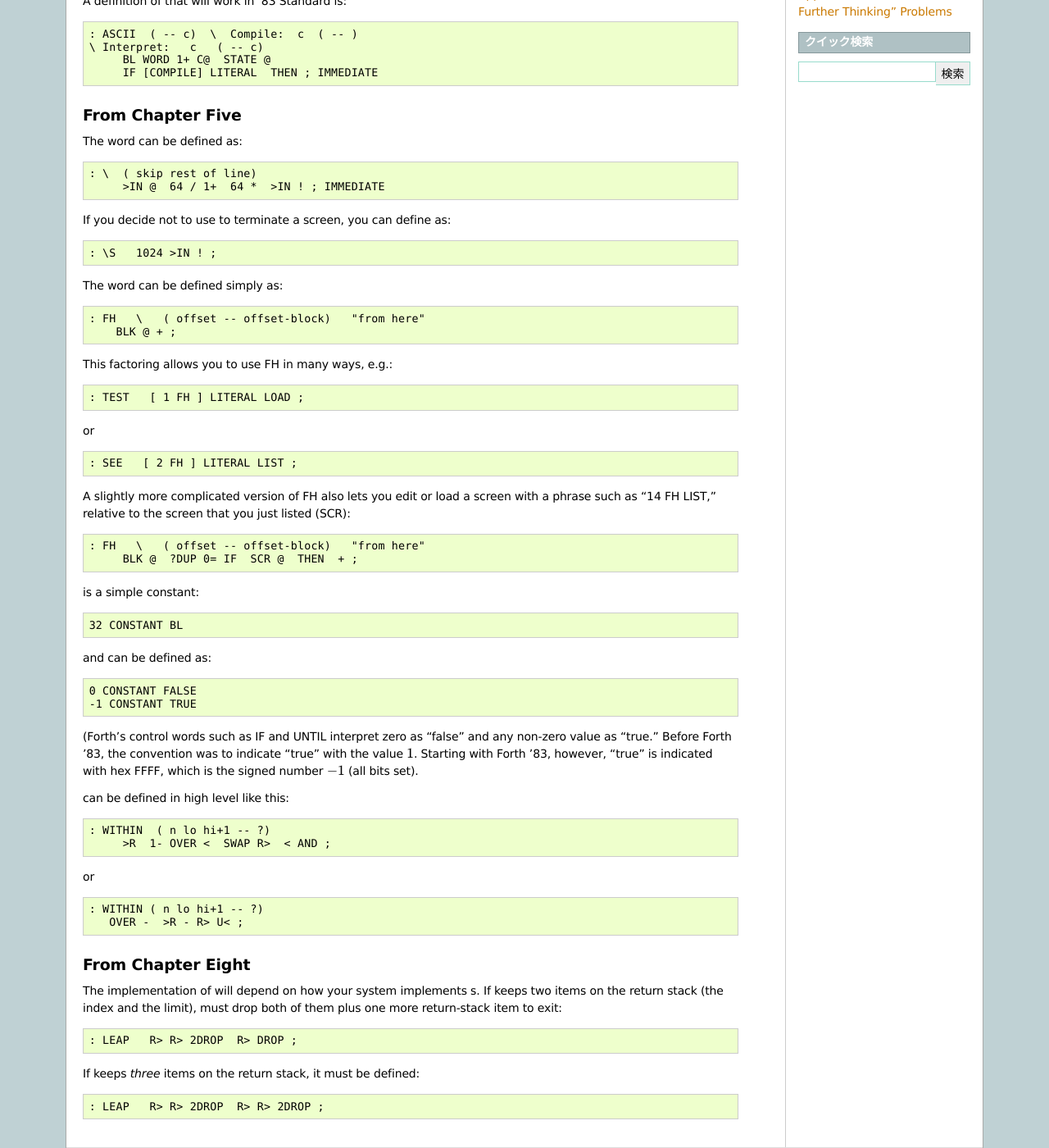
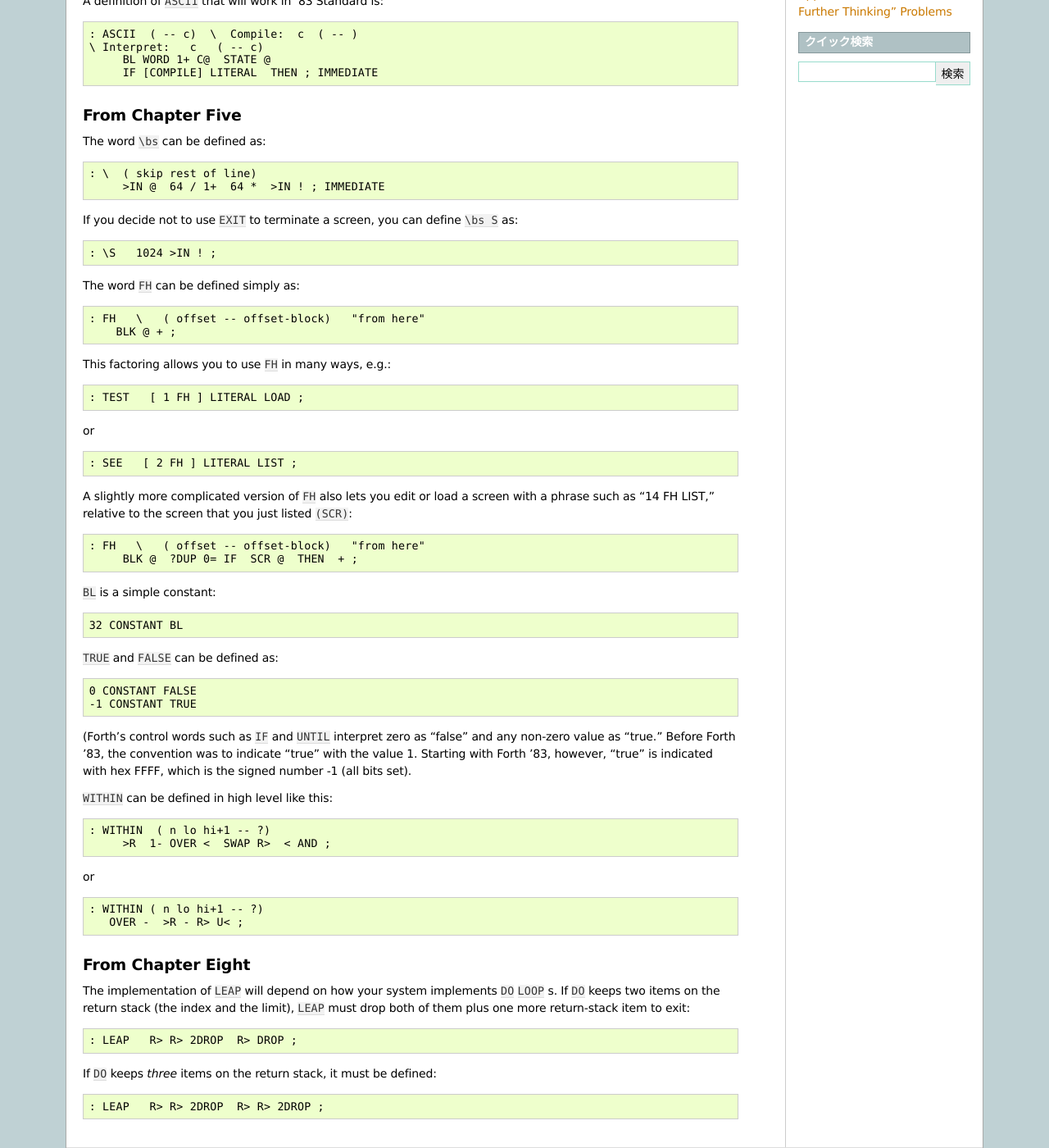
Before and after one commit to kuma35/thinking-forth-jp, a Sphinx documentation site: the page built from sphinx/appendixc.rst, in a window 1280 px wide and 1400 px high, scrolled down 199 px. Shown: the whole window at 82% size. Built offline with Sphinx 7.4.7, drawn with Linux system fonts in a browser that asks for light colours; some of the changed text lies outside the part shown.

Commit message:
convert manually.
diff from original tex file and convert manually.

JP:手動変換作業

オリジナルのtexと比較しつつ手動変換にて対処。

```diff
--- a/sphinx/appendixc.rst
+++ b/sphinx/appendixc.rst
@@ -24,11 +22,11 @@ A definition of that will work in ’83 Standard is:
 
 ..
 
-
 From Chapter Five
 =================
 
-The word can be defined as:
+The word ``\bs``
+can be defined as:
 
 .. code-block:: none
 
@@ -37,8 +35,8 @@ The word can be defined as:
 
 ..
 
-
-If you decide not to use to terminate a screen, you can define as:
+If you decide not to use ``EXIT`` to terminate a
+screen, you can define ``\bs S`` as:
 
 .. code-block:: none
 
@@ -46,8 +44,8 @@ If you decide not to use to terminate a screen, you can define as:
 
 ..
 
-
-The word can be defined simply as:
+The word ``FH`` can be
+defined simply as:
 
 .. code-block:: none
 
@@ -56,15 +54,13 @@ The word can be defined simply as:
 
 ..
 
-
-This factoring allows you to use FH in many ways, e.g.:
+This factoring allows you to use ``FH`` in many ways, e.g.:
 
 .. code-block:: none
 
    : TEST   [ 1 FH ] LITERAL LOAD ;
 
 ..
-
 
 or
 
@@ -74,10 +70,9 @@ or
 
 ..
 
-
-A slightly more complicated version of FH also lets you edit or load a
+A slightly more complicated version of ``FH`` also lets you edit or load a
 screen with a phrase such as “14 FH LIST,” relative to the screen that
-you just listed (SCR):
+you just listed ``(SCR)``:
 
 .. code-block:: none
 
@@ -86,8 +81,8 @@ you just listed (SCR):
 
 ..
 
-
-is a simple constant:
+``BL`` is a
+simple constant:
 
 .. code-block:: none
 
@@ -95,8 +90,9 @@ is a simple constant:
 
 ..
 
-
-and can be defined as:
+``TRUE`` and
+``FALSE`` can be defined
+as:
 
 .. code-block:: none
 
@@ -105,14 +101,13 @@ and can be defined as:
 
 ..
 
+(Forth’s control words such as ``IF`` and ``UNTIL`` interpret zero as “false”
+and any non-zero value as “true.” Before Forth ’83, the convention was
+to indicate “true” with the value 1. Starting with Forth ’83,
+however, “true” is indicated with hex FFFF, which is the signed number -1 (all bits set).
 
-(Forth’s control words such as IF and UNTIL interpret zero as “false”
-and any non-zero value as “true.” Before Forth ’83, the convention was
-to indicate “true” with the value :math:`1`. Starting with Forth ’83,
-however, “true” is indicated with hex FFFF, which is the signed number
-:math:`-1` (all bits set).
-
-can be defined in high level like this:
+``WITHIN`` can be defined
+in high level like this:
 
 .. code-block:: none
 
@@ -120,7 +115,6 @@ can be defined in high level like this:
         >R  1- OVER <  SWAP R>  < AND ;
 
 ..
-
 
 or
 
@@ -131,13 +125,15 @@ or
 
 ..
 
-
 From Chapter Eight
 ==================
 
-The implementation of will depend on how your system implements s. If
-keeps two items on the return stack (the index and the limit), must drop
-both of them plus one more return-stack item to exit:
+The implementation of
+``LEAP`` will depend on how
+your system implements ``DO`` ``LOOP`` s. If ``DO`` keeps two items
+on the return stack (the index and the limit),
+``LEAP`` must drop both of them plus one more
+return-stack item to exit:
 
 .. code-block:: none
 
@@ -145,8 +141,8 @@ both of them plus one more return-stack item to exit:
 
 ..
 
-
-If keeps *three* items on the return stack, it must be defined:
+If ``DO`` keeps *three* items on the return stack, it
+must be defined:
 
 .. code-block:: none
 
```
Also changed, not shown: other parts of sphinx/appendixc.rst (+5 -7 lines).
